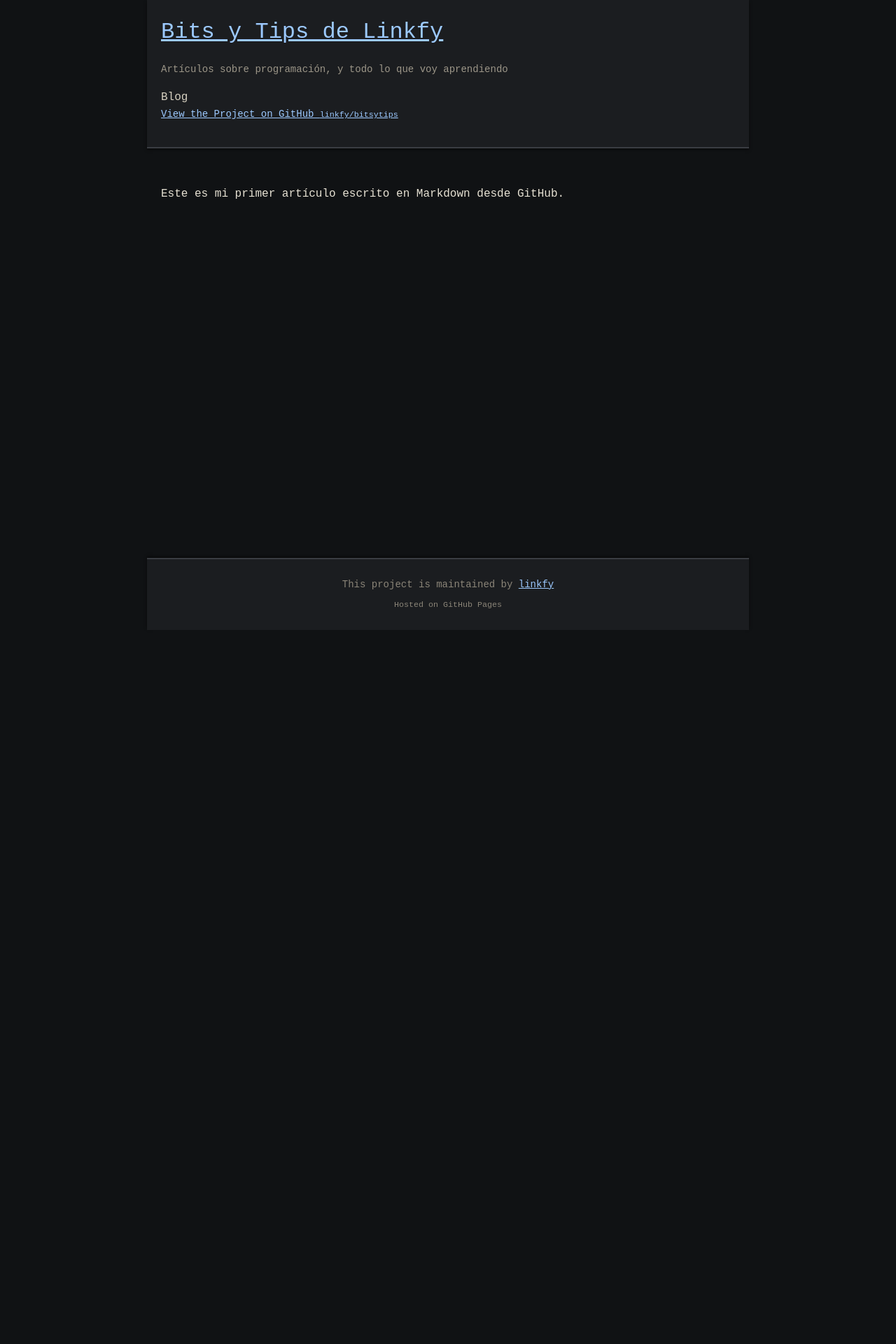
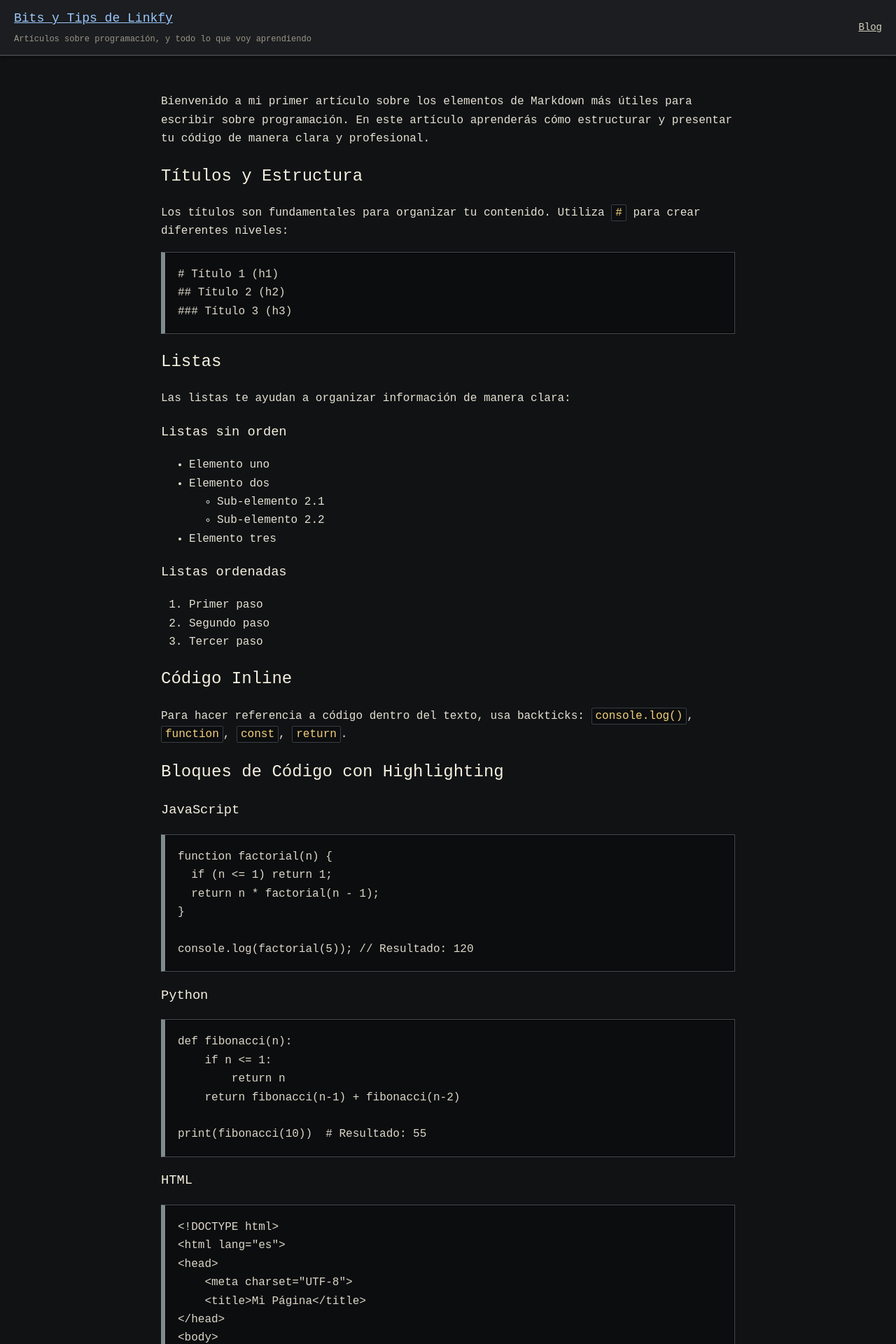
Before and after one commit to linkfy/bitsytips, a Jekyll site: the page built from _posts/2026-04-30-mi-primer-articulo.md, in a window 1280 px wide. Shown: the top 1920 px of the page at 70% size. Built offline with Jekyll 4.4.1, drawn with Linux system fonts in a browser that asks for light colours; before the commit the page ends 900 px from its top, so only the background shows below that; some of the changed text lies outside the part shown.

Commit message:
Update theme

````diff
--- a/_layouts/post.html
+++ b/_layouts/post.html
@@ -13,48 +13,40 @@
     {% include head-custom.html %}
   </head>
   <body>
-    <div class="wrapper">
     <header>
+      <div class="header-left">
         <h1><a href="{{ site.baseurl }}/">{{ site.title | default: site.github.repository_name }}</a></h1>
-
-        {% if site.logo %}
-          <img src="{{site.logo | relative_url}}" alt="Logo" />
-        {% endif %}
-
         <p>{{ site.description | default: site.github.project_tagline }}</p>
-
+      </div>
       <nav>
         <a href="{{ site.baseurl }}/">Blog</a>
       </nav>
-
-        {% if site.github.is_project_page %}
-        <p class="view"><a href="{{ site.github.repository_url }}">View the Project on GitHub <small>{{ site.github.repository_nwo }}</small></a></p>
-        {% endif %}
-
-        {% if site.github.is_user_page %}
-        <p class="view"><a href="{{ site.github.owner_url }}">View My GitHub Profile</a></p>
-        {% endif %}
-
-        {% if site.show_downloads %}
-        <ul class="downloads">
-          <li><a href="{{ site.github.zip_url }}">Download <strong>ZIP File</strong></a></li>
-          <li><a href="{{ site.github.tar_url }}">Download <strong>TAR Ball</strong></a></li>
-          <li><a href="{{ site.github.repository_url }}">View On <strong>GitHub</strong></a></li>
-        </ul>
-        {% endif %}
     </header>
+    <div class="wrapper">
       <section>
 
       {{ content }}
 
+      <div class="post-navigation">
+        <div class="post-nav-prev">
+          {% if page.previous.url %}
+            <span class="post-nav-label">← Artículo Anterior</span>
+            <a href="{{ page.previous.url | relative_url }}">{{ page.previous.title }}</a>
+          {% endif %}
+        </div>
+        <div class="post-nav-next">
+          {% if page.next.url %}
+            <span class="post-nav-label">Siguiente Artículo →</span>
+            <a href="{{ page.next.url | relative_url }}">{{ page.next.title }}</a>
+          {% endif %}
+        </div>
+      </div>
+
       </section>
+    </div>
     <footer>
-        {% if site.github.is_project_page %}
-        <p>This project is maintained by <a href="{{ site.github.owner_url }}">{{ site.github.owner_name }}</a></p>
-        {% endif %}
-        <p><small>Hosted on GitHub Pages</small></p>
+      <p><small>Bits y Tips de Linkfy &copy; 2026</small></p>
+      <p><small><a href="{{ site.baseurl }}/">← Volver al Blog</a></small></p>
     </footer>
-    </div>
-    <script src="{{ "/assets/js/scale.fix.js" | relative_url }}"></script>
   </body>
 </html>
--- a/_posts/2026-04-30-mi-primer-articulo.md
+++ b/_posts/2026-04-30-mi-primer-articulo.md
@@ -1,8 +1,136 @@
 ---
 layout: post
-title: "Mi primer artículo"
+title: "Guía de Markdown para Programadores"
 date: 2026-04-30 19:00:00 +0400
 categories: programacion
 ---
 
-Este es mi primer artículo escrito en Markdown desde GitHub.
+Bienvenido a mi primer artículo sobre los elementos de Markdown más útiles para escribir sobre programación. En este artículo aprenderás cómo estructurar y presentar tu código de manera clara y profesional.
+
+## Títulos y Estructura
+
+Los títulos son fundamentales para organizar tu contenido. Utiliza `#` para crear diferentes niveles:
+
+```markdown
+# Título 1 (h1)
+## Título 2 (h2)
+### Título 3 (h3)
+```
+
+## Listas
+
+Las listas te ayudan a organizar información de manera clara:
+
+### Listas sin orden
+- Elemento uno
+- Elemento dos
+  - Sub-elemento 2.1
+  - Sub-elemento 2.2
+- Elemento tres
+
+### Listas ordenadas
+1. Primer paso
+2. Segundo paso
+3. Tercer paso
+
+## Código Inline
+
+Para hacer referencia a código dentro del texto, usa backticks: `console.log()`, `function`, `const`, `return`.
+
+## Bloques de Código con Highlighting
+
+### JavaScript
+```javascript
+function factorial(n) {
+  if (n <= 1) return 1;
+  return n * factorial(n - 1);
+}
+
+console.log(factorial(5)); // Resultado: 120
+```
+
+### Python
+```python
+def fibonacci(n):
+    if n <= 1:
+        return n
+    return fibonacci(n-1) + fibonacci(n-2)
+
+print(fibonacci(10))  # Resultado: 55
+```
+
+### HTML
+```html
+<!DOCTYPE html>
+<html lang="es">
+<head>
+    <meta charset="UTF-8">
+    <title>Mi Página</title>
+</head>
+<body>
+    <h1>¡Hola Mundo!</h1>
+    <p>Este es un ejemplo básico de HTML</p>
+</body>
+</html>
+```
+
+### CSS
+```css
+/* Estilos personalizados */
+.contenedor {
+    max-width: 860px;
+    margin: 0 auto;
+    padding: 20px;
+    background: #1b1d20;
+}
+
+.contenedor:hover {
+    box-shadow: 0 4px 8px rgba(0, 0, 0, 0.2);
+}
+```
+
+### Bash
+```bash
+#!/bin/bash
+
+# Script para listar archivos
+echo "Archivos en el directorio:"
+ls -la
+
+# Variables
+nombre="Programador"
+echo "Hola, $nombre"
+```
+
+## Tablas
+
+Las tablas son excelentes para comparar datos:
+
+| Lenguaje | Tipo | Ejemplo |
+|----------|------|---------|
+| JavaScript | Dinámico | `const x = 10;` |
+| Python | Dinámico | `x = 10` |
+| Java | Estático | `int x = 10;` |
+| Rust | Estático | `let x: i32 = 10;` |
+
+## Citas
+
+> "La programación es como la magia: a veces funciona, a veces necesitas un debugger más grande."
+>
+> — Sabiduría anónima de desarrolladores
+
+> **Tip importante:** Siempre escribe código legible. Tu yo del futuro te lo agradecerá.
+
+## Énfasis
+
+Puedes hacer **texto en negrita** o *texto en cursiva*. También puedes combinar: ***texto en negrita y cursiva***.
+
+## Enlaces
+
+Aquí puedes [enlazar a otros sitios](https://www.google.com) o [volver al Blog]({{ site.baseurl }}/).
+
+## Conclusión
+
+Markdown es una herramienta poderosa para documentar tu código y compartir conocimiento. La combinación de estructura clara, ejemplos de código bien formateados y explicaciones concisas hace que tus artículos sean más profesionales y fáciles de entender.
+
+¡Espero que este artículo te haya sido útil para entender cómo presentar tus proyectos de programación!
--- a/assets/css/style.scss
+++ b/assets/css/style.scss
@@ -4,6 +4,8 @@
 /* Base general */
 html, body {
   height: 100%;
+  margin: 0;
+  padding: 0;
 }
 
 body {
@@ -14,52 +16,58 @@ body {
   line-height: 1.65;
   display: flex;
   flex-direction: column;
-  margin: 0;
 }
 
 /* Contenedor principal tipo hoja/bloc */
 .wrapper {
-  max-width: 860px;
-  margin: 0 auto;
-  width: 100%;
   display: flex;
   flex-direction: column;
   flex: 1;
+  width: 100%;
 }
 
 /* Cabecera con barra de menú */
 header {
   background: #1b1d20;
   border-bottom: 2px solid #3a3d42;
-  padding: 20px 0;
+  padding: 12px 20px;
   box-shadow: 0 2px 4px rgba(0,0,0,0.5);
+  display: flex;
+  justify-content: space-between;
+  align-items: center;
+  width: 100%;
+  box-sizing: border-box;
+}
+
+header .header-left {
+  flex: 1;
 }
 
 header h1 {
-  margin: 0 0 15px 0;
-  padding: 0 20px;
+  margin: 0;
+  padding: 0;
+  font-size: 18px;
 }
 
 header p {
-  margin: 0 20px 15px 20px;
-  font-size: 14px;
+  margin: 5px 0 0 0;
+  font-size: 12px;
   color: #9c9688;
 }
 
 header nav {
-  padding: 0 20px;
+  margin-left: 20px;
 }
 
 header nav a {
   display: inline-block;
-  margin-right: 20px;
   color: #d6d0c0;
-  text-decoration: none;
+  text-decoration: underline;
+  font-size: 14px;
 }
 
 header nav a:hover {
   color: #ffffff;
-  text-decoration: underline;
 }
 
 .site-title,
@@ -83,6 +91,10 @@ header nav a:hover {
 section {
   flex: 1;
   padding: 36px 20px;
+  max-width: 860px;
+  margin: 0 auto;
+  width: 100%;
+  box-sizing: border-box;
 }
 
 .post,
@@ -91,9 +103,6 @@ section {
   border: 1px solid #3a3d42;
   box-shadow: 6px 6px 0 #070809;
   padding: 40px;
-  max-width: 860px;
-  margin: 0 auto;
-  width: 100%;
 }
 
 /* Títulos */
@@ -183,23 +192,64 @@ blockquote {
 footer {
   background: #1b1d20;
   border-top: 2px solid #3a3d42;
-  padding: 20px;
+  padding: 15px 20px;
   text-align: center;
   color: #8b8578;
-  margin-top: auto;
   box-shadow: 0 -2px 4px rgba(0,0,0,0.5);
-  font-size: 14px;
+  font-size: 13px;
+  width: 100%;
+  box-sizing: border-box;
 }
 
 footer p {
-  margin: 5px 0;
+  margin: 3px 0;
 }
 
 footer a {
   color: #9cc9ff;
 }
 
-/* Lista de posts en home */
+/* Navegación de posts */
+.post-navigation {
+  display: flex;
+  justify-content: space-between;
+  margin-top: 30px;
+  padding-top: 20px;
+  border-top: 1px solid #555;
+  font-size: 14px;
+}
+
+.post-nav-prev,
+.post-nav-next {
+  flex: 1;
+}
+
+.post-nav-prev {
+  text-align: left;
+}
+
+.post-nav-next {
+  text-align: right;
+}
+
+.post-nav-prev a,
+.post-nav-next a {
+  display: block;
+  color: #9cc9ff;
+  text-decoration: underline;
+}
+
+.post-nav-prev a:hover,
+.post-nav-next a:hover {
+  color: #ffffff;
+}
+
+.post-nav-label {
+  color: #9c9688;
+  font-size: 12px;
+  display: block;
+  margin-bottom: 5px;
+}
 .posts ul {
   list-style: none;
   padding: 0;
````
Also changed, not shown: _layouts/home.html (+6 -29 lines). Lines whose indentation alone changed are shown as unchanged.
